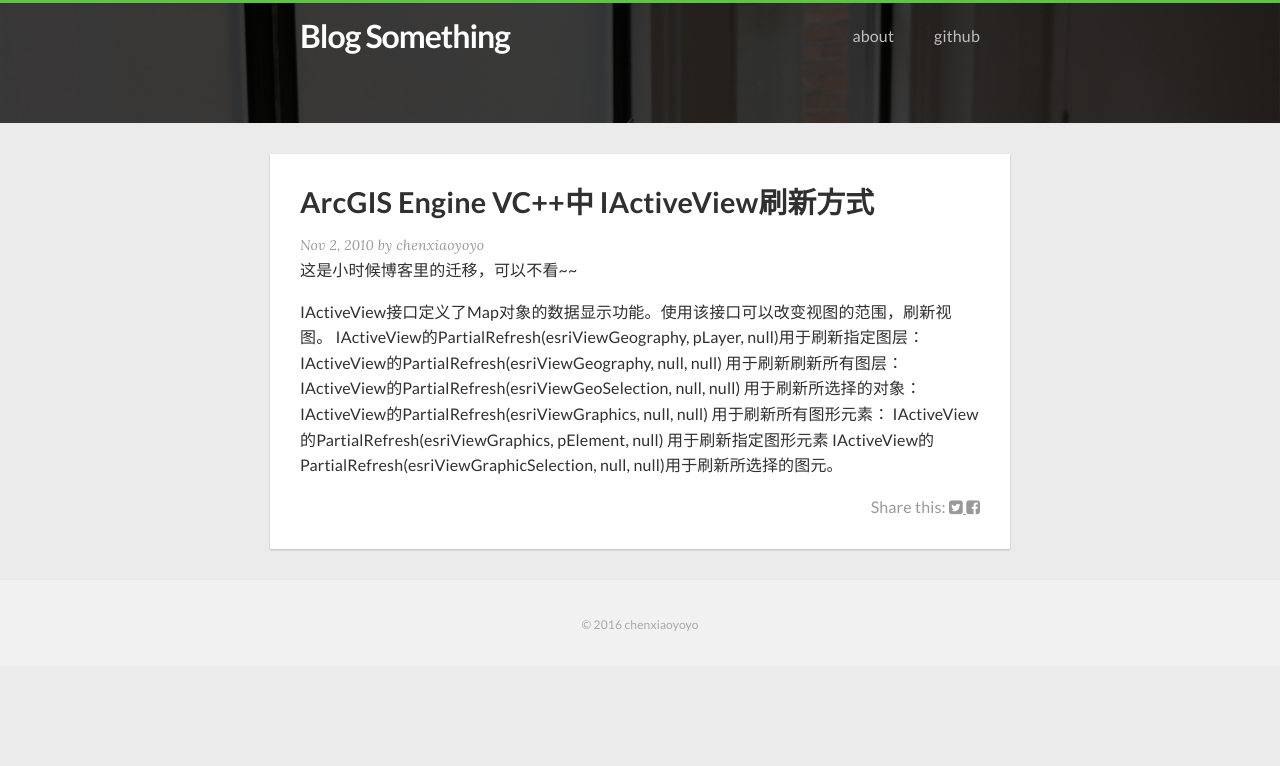
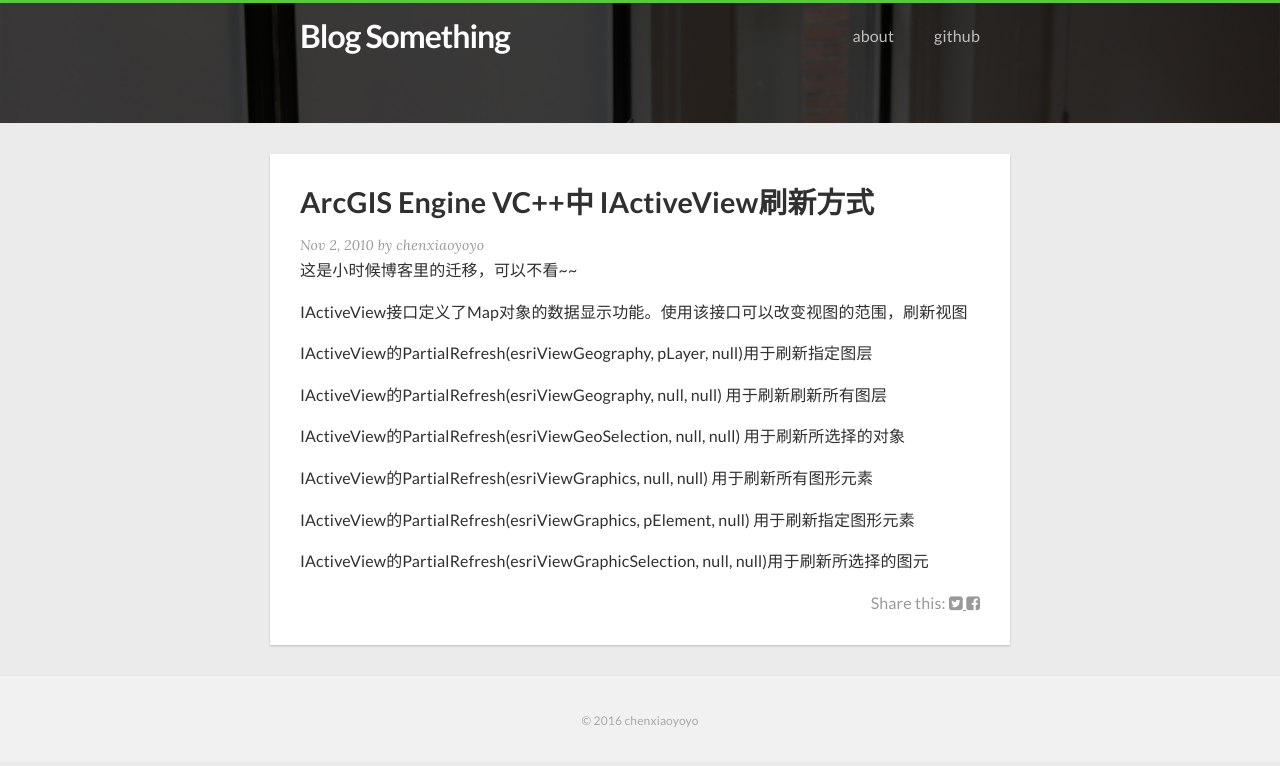
Before and after one commit to chenxiaoyoyo/chenxiaoyoyo.github.com, a Jekyll site: the page built from _posts/2010-11-02-ArcGIS-Engine-VC++-IAct.markdown, in a window 1280 px wide. Shown: the top 766 px of the page. Built offline with Jekyll 4.4.1, drawn with Linux system fonts in a browser that asks for light colours; nearby versions of some CDN libraries; Markdown is read by kramdown in place of the engine named in the settings; part of the change alters nothing that is shown.

Commit message:
change style

```diff
--- a/_posts/2010-11-02-ArcGIS-Engine-VC++-IAct.markdown
+++ b/_posts/2010-11-02-ArcGIS-Engine-VC++-IAct.markdown
@@ -3,15 +3,21 @@ layout: post
 title:  "ArcGIS Engine VC++中 IActiveView刷新方式"
 date:   2010-11-02
 categories: ArcGIS Engine VC++
-description: ArcGIS Engine VC++ IActiveView刷新方式
+description: ArcGIS Engine在VC++中的应用之--IActiveView刷新方式
 ---
 
 这是小时候博客里的迁移，可以不看~~
 
-IActiveView接口定义了Map对象的数据显示功能。使用该接口可以改变视图的范围，刷新视图。
-IActiveView的PartialRefresh(esriViewGeography, pLayer, null)用于刷新指定图层：
-IActiveView的PartialRefresh(esriViewGeography, null, null) 用于刷新刷新所有图层：
-IActiveView的PartialRefresh(esriViewGeoSelection, null, null) 用于刷新所选择的对象：
-IActiveView的PartialRefresh(esriViewGraphics, null, null) 用于刷新所有图形元素：
+IActiveView接口定义了Map对象的数据显示功能。使用该接口可以改变视图的范围，刷新视图
+
+IActiveView的PartialRefresh(esriViewGeography, pLayer, null)用于刷新指定图层
+
+IActiveView的PartialRefresh(esriViewGeography, null, null) 用于刷新刷新所有图层
+
+IActiveView的PartialRefresh(esriViewGeoSelection, null, null) 用于刷新所选择的对象
+
+IActiveView的PartialRefresh(esriViewGraphics, null, null) 用于刷新所有图形元素
+
 IActiveView的PartialRefresh(esriViewGraphics, pElement, null) 用于刷新指定图形元素
-IActiveView的PartialRefresh(esriViewGraphicSelection, null, null)用于刷新所选择的图元。
+
+IActiveView的PartialRefresh(esriViewGraphicSelection, null, null)用于刷新所选择的图元
```
